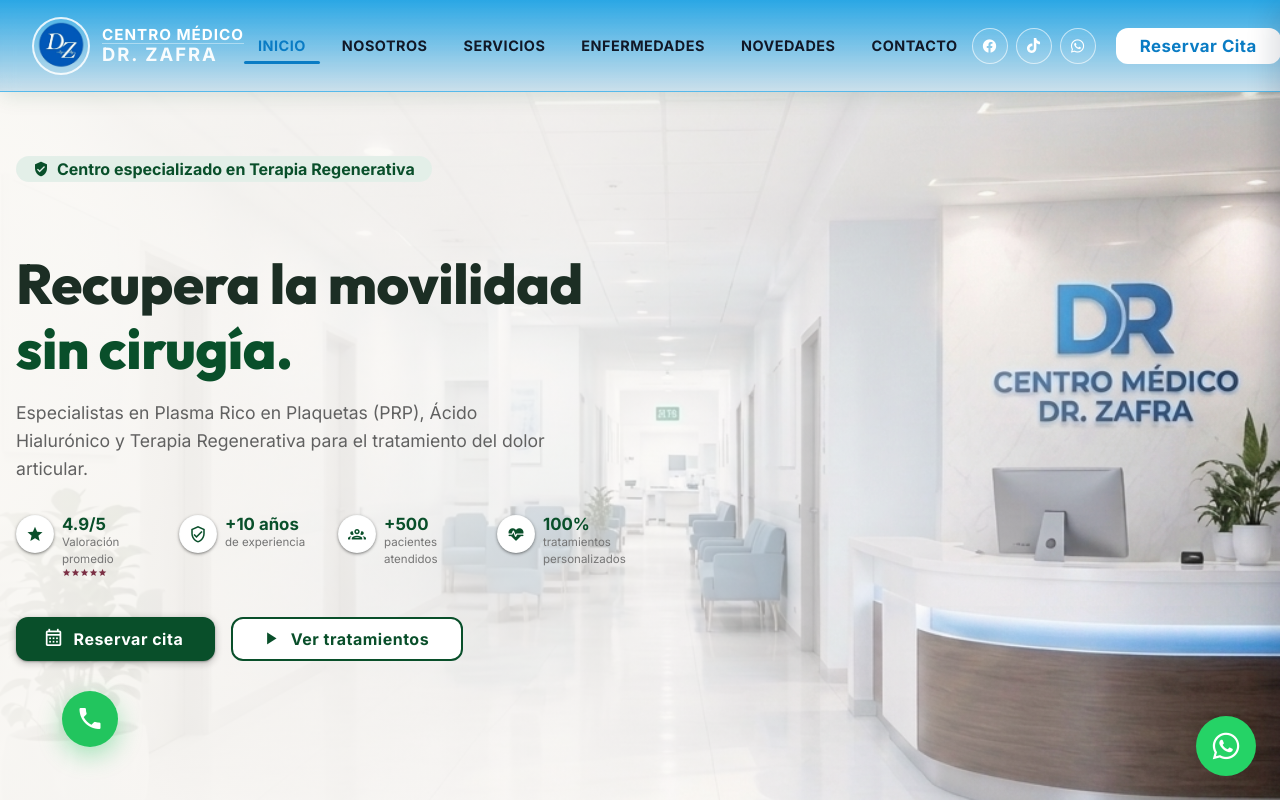
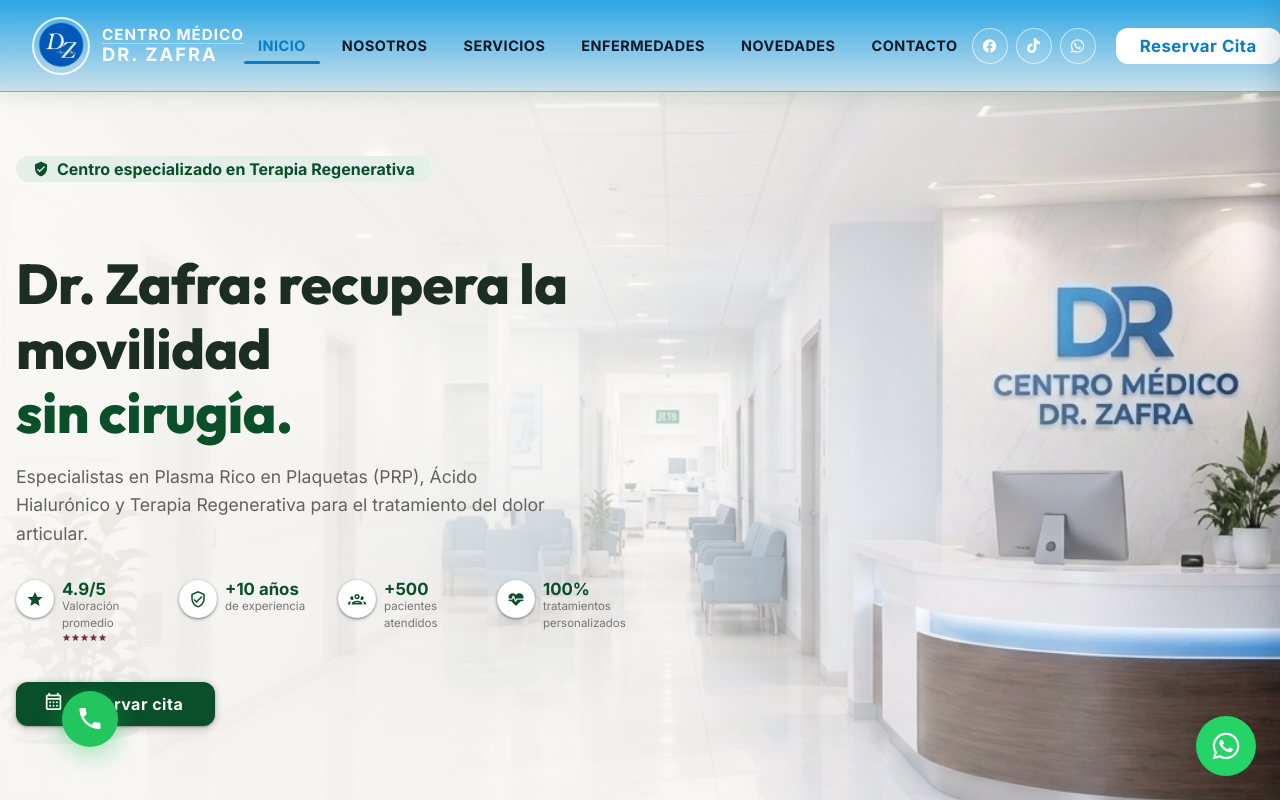
Before and after one commit to HerlisJhoan/zafra, a Vue app: page / in a window 1280 px wide. Shown: the top 800 px of the page. Built offline with nearby package versions, Linux system fonts and the light colour scheme.

Commit message:
Subiendo cambios...

```diff
--- a/index.html
+++ b/index.html
@@ -9,6 +9,7 @@
     <meta name="description" content="Centro de Terapia Regenerativa Dr. Zafra en Tarapoto. Especialistas en Plasma Rico en Plaquetas (PRP), Ondas de Choque, Ozonoterapia y Medicina General con más de 10 años de experiencia. ¡Reserva tu cita hoy!">
     <meta name="robots" content="index, follow">
     <meta name="author" content="Dr. Zafra - Terapia Regenerativa">
+    <link rel="canonical" href="https://zafra.vercel.app/">
     <title>Centro Médico Dr. Zafra </title>
 
     <!-- Open Graph / Facebook -->
--- a/src/components/sections/HeroSlider.vue
+++ b/src/components/sections/HeroSlider.vue
@@ -23,7 +23,7 @@
 
           <!-- Título Principal -->
           <h1 class="hero-main-title font-weight-black text-slate mb-4">
-            Recupera la movilidad<br>
+            Dr. Zafra: recupera la movilidad<br>
             <span class="text-primary">sin cirugía.</span>
           </h1>
 
@@ -94,17 +94,6 @@
               @click.prevent="emit('reserve-click')"
             >
               Reservar cita
-            </v-btn>
-            <v-btn
-              color="primary"
-              variant="outlined"
-              size="large"
-              class="action-btn px-8 rounded-lg font-weight-bold"
-              href="#servicios"
-              prepend-icon="mdi-play"
-              style="border-width: 2px; background: white;"
-            >
-              Ver tratamientos
             </v-btn>
           </div>
         </v-col>
```
